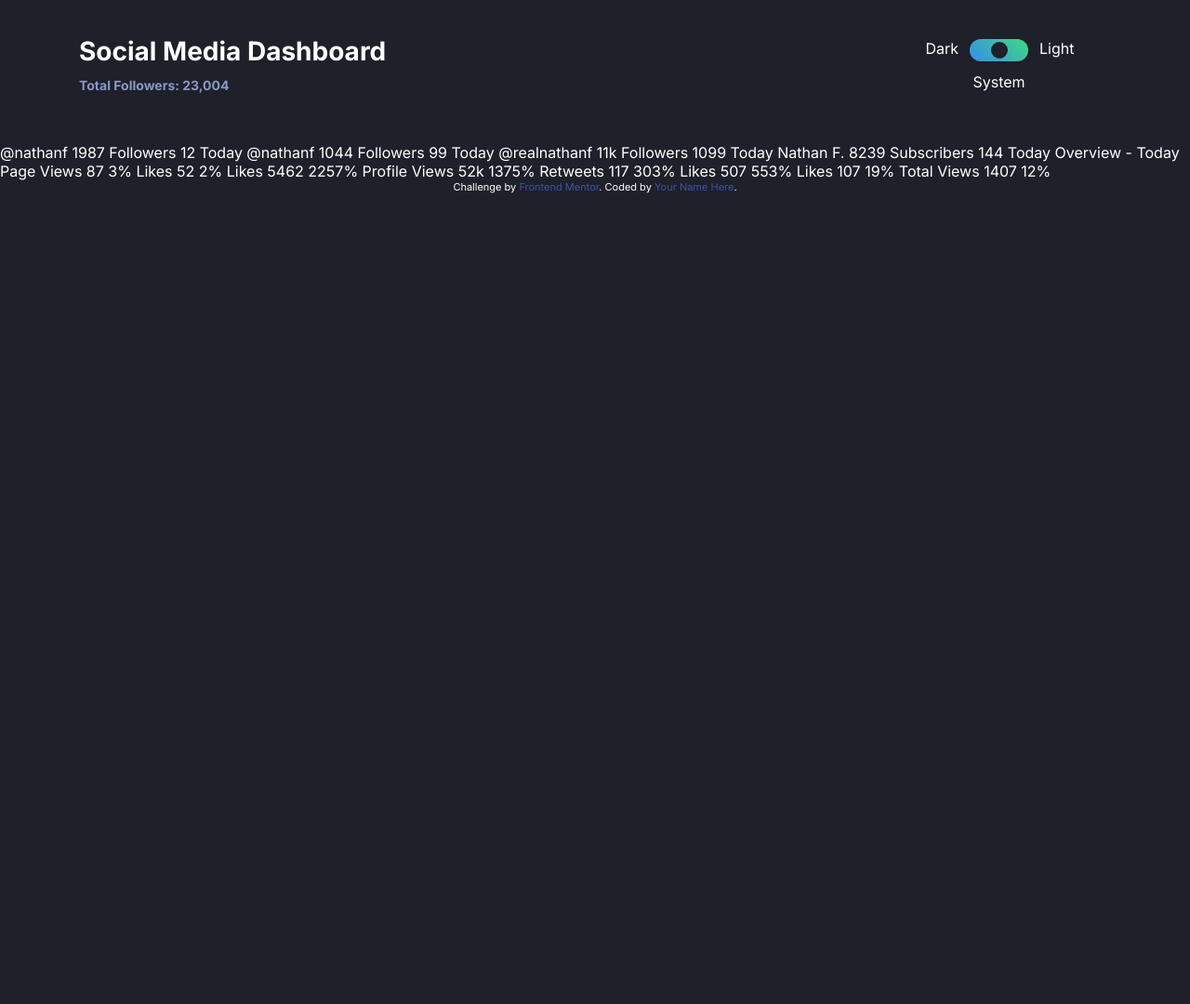
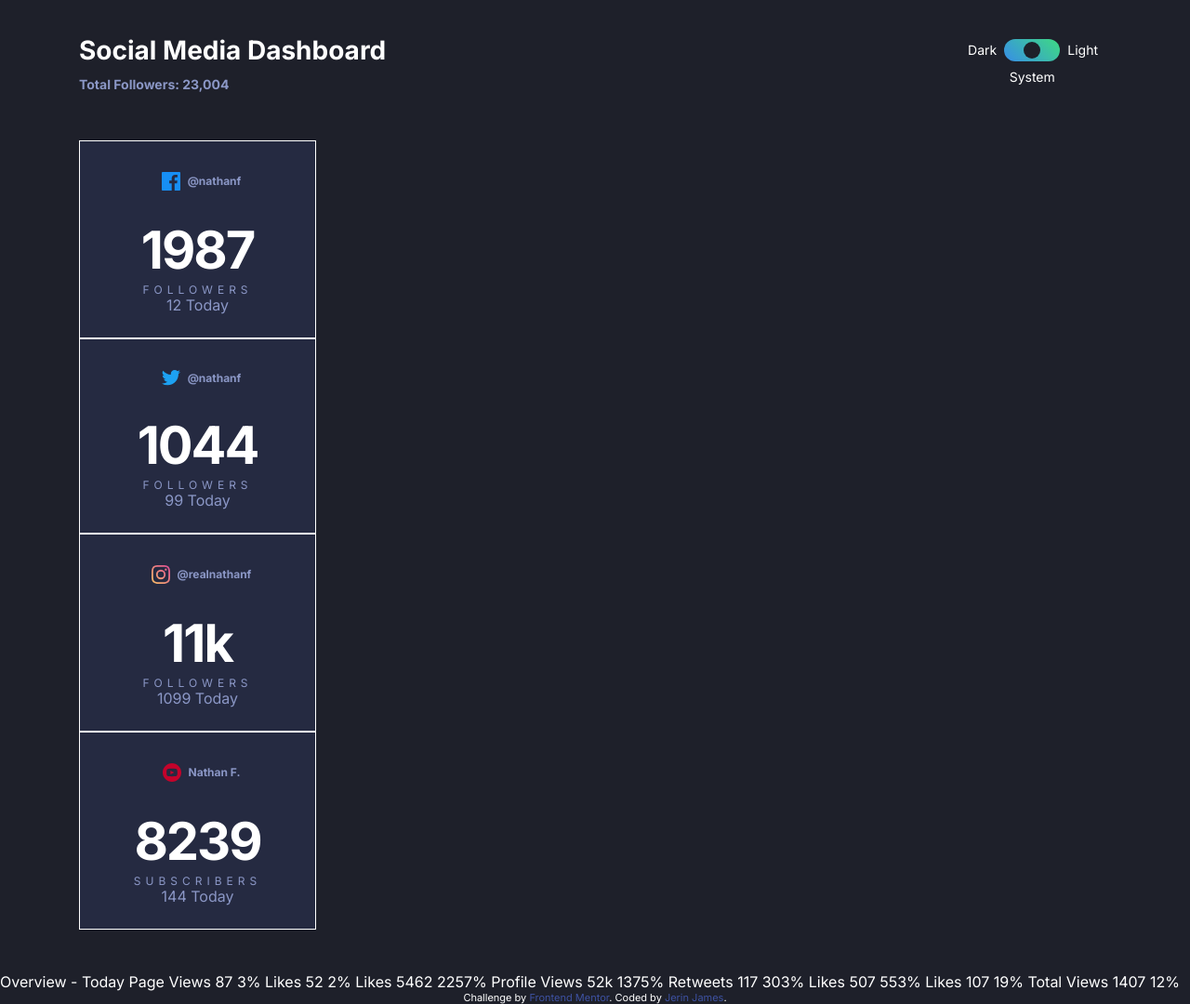
Before and after one commit to jerinzech/socialmedia-dashboard, a website: page index.html in a window 1280 px wide. Shown: the whole page at 93% size. Before the commit the page ends 800 px from the top, so only its background shows below. Drawn offline with Linux system fonts and the light colour scheme.

Commit message:
add style to cards

```diff
--- a/app/scss/components/card.scss
+++ b/app/scss/components/card.scss
@@ -1,5 +1,99 @@
 @use '../util' as *;
 
 .card {
-    padding: rem(20);
+    // display: grid;
+
+    background: var(--dark-card);
+    color: var(--dark-text1);
+    width: rem(255);
+    padding: rem(25);
+
+    text-align: center;
+    border: 1px solid white;
+
+
+    &--facebook {
+
+    }
+    &--twitter{
+
+    }
+    &--instagram {
+
+    }
+    &--youtube {
+
+    }
+
+    &__platform {
+        display: flex;
+        justify-content: center;
+        align-items: center;
+        margin-bottom: rem(28);
+    }
+
+    &__icon {
+
+        margin: rem(8);
+
+        &--facebook {
+
+        }
+        &--twitter{
+
+        }
+        &--instagram {
+
+        }
+        &--youtube {
+
+        }
+    }
+
+    &__username {
+
+        font-size: rem(12);
+        font-weight: bold;
+
+    }
+
+    &__count {
+
+
+        color: var(--light-bg);
+        font-weight: 700;
+        letter-spacing: rem(-2);
+        line-height: 1;
+        // margin-bottom: rem(9);
+
+        &--big {
+            font-size: rem(56);
+
+
+        }
+
+        &--small {
+
+        }
+    }
+
+    &__label {
+        font-size: rem(12);
+        letter-spacing: rem(5);
+        color: var(--dark-text1);
+        font-weight: 400;
+        text-transform: uppercase;
+        margin-top: rem(9);
+
+    }
+    &__change {
+
+        &--up {
+
+        }
+        &--down {
+
+        }
+
+    }
 }
--- a/app/scss/components/header.scss
+++ b/app/scss/components/header.scss
@@ -1,15 +1,25 @@
 @use '.././util/' as *;
 
 .header {
+    display: flex;
+    flex-wrap: wrap;
     margin-top: rem(36);
+
+
+
+
     @include breakpoint(medium) {
-        display: flex;
         justify-content: space-between;
         align-items: center;
     }
 
     &__title {
         font-size: rem(24);
+        width: 100%;
+
+        @include breakpoint(medium) {
+            width: auto;
+        }
     }
 
     &__subtitle {
@@ -19,6 +29,6 @@
     }
 
     &__toggle {
-        // border: none;
+        // margin-left: auto;
     }
 }
--- a/app/scss/components/toggle.scss
+++ b/app/scss/components/toggle.scss
@@ -4,12 +4,16 @@
 
 .toggle {
     display: grid;
-    grid-template-columns: repeat(3, 1fr);
+    grid-template-columns: 1fr rem(60) 1fr;
+    grid-template-rows: repeat(2, 1fr);
     border: none;
-    gap: rem(12);
+    gap: rem(5) rem(8);
+    border: none;
 
 
     label {
+        font-size: rem(14);
+        align-self: center;
 
         &[for='dark'] {
             grid-column: 1/2;
@@ -29,6 +33,7 @@
         }
 
         &[for='light'] {
+
             grid-column: 3/4;
             &:hover {
                 cursor: pointer;
@@ -57,6 +62,10 @@
 
         &:hover {
             cursor: pointer;
+        }
+
+        &:focus ~.toggle__button{
+            border: 2px solid white;
         }
 
     }
@@ -92,6 +101,8 @@
 
 
 
+
+
     }
     #dark:checked ~ .toggle__button {
         transition: all 150ms ease-in-out;
--- a/index.html
+++ b/index.html
@@ -62,18 +62,87 @@
     </header>
 
     <main>
-      @nathanf 1987 Followers 12 Today @nathanf 1044 Followers 99 Today
-      @realnathanf 11k Followers 1099 Today Nathan F. 8239 Subscribers 144 Today
-      Overview - Today Page Views 87 3% Likes 52 2% Likes 5462 2257% Profile
-      Views 52k 1375% Retweets 117 303% Likes 507 553% Likes 107 19% Total Views
-      1407 12%
+      <section class="container">
+        <div class="card">
+          <div class="card__platform">
+            <img
+              class="card__icon"
+              src="images/icon-facebook.svg"
+              alt="facebook icon"
+            />
+            <div class="card__username">@nathanf</div>
+          </div>
+
+          <div class="card__count card__count--big">
+            1987
+            <div class="card__label">Followers</div>
+          </div>
+          <div class="card__change">12 Today</div>
+        </div>
+
+        <div class="card">
+          <div class="card__platform">
+            <img
+              class="card__icon"
+              src="images/icon-twitter.svg"
+              alt="twitter icon"
+            />
+
+            <div class="card__username">@nathanf</div>
+          </div>
+          <div class="card__count card__count--big">
+            1044
+            <div class="card__label">Followers</div>
+          </div>
+          <div class="card__change">99 Today</div>
+        </div>
+
+        <div class="card">
+          <div class="card__platform">
+            <img
+              class="card__icon"
+              src="images/icon-instagram.svg"
+              alt="instagram icon"
+            />
+
+            <div class="card__username">@realnathanf</div>
+          </div>
+          <div class="card__count card__count--big">
+            11k
+            <div class="card__label">Followers</div>
+          </div>
+          <div class="card__change">1099 Today</div>
+        </div>
+
+        <div class="card">
+          <div class="card__platform">
+            <img
+              class="card__icon"
+              src="images/icon-youtube.svg"
+              alt="youtube icon"
+            />
+
+            <div class="card__username">Nathan F.</div>
+          </div>
+          <div class="card__count card__count--big">
+            8239
+            <div class="card__label">Subscribers</div>
+          </div>
+          <div class="card__change">144 Today</div>
+        </div>
+      </section>
+      <section class="">
+        Overview - Today Page Views 87 3% Likes 52 2% Likes 5462 2257% Profile
+        Views 52k 1375% Retweets 117 303% Likes 507 553% Likes 107 19% Total
+        Views 1407 12%
+      </section>
     </main>
 
     <div class="attribution">
       Challenge by
       <a href="https://www.frontendmentor.io?ref=challenge" target="_blank"
         >Frontend Mentor</a
-      >. Coded by <a href="#">Your Name Here</a>.
+      >. Coded by <a href="#">Jerin James</a>.
     </div>
   </body>
 </html>
```
Also changed, not shown: dist/style.css, 1 other file.
